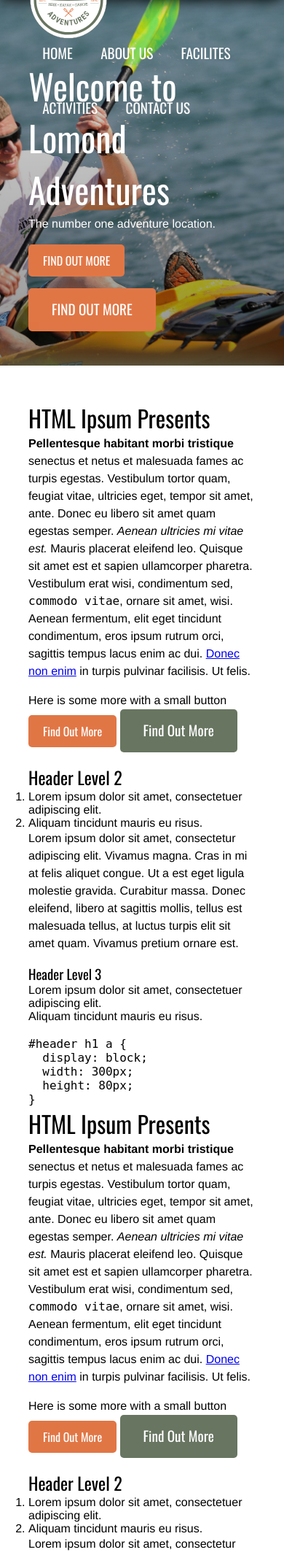
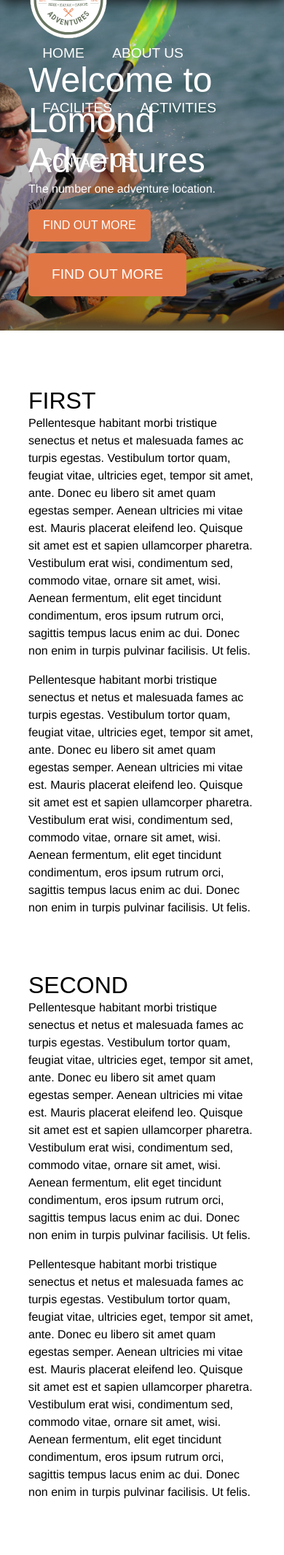
Before and after one commit to cjconnor24/OutdoorCentre, a PHP site: page / in a window 390 px wide. Shown: the part 75-2206 px from the top of the page at 73% size. Run offline with PHP 8.4, Linux system fonts and the light colour scheme.

Commit message:
Added some additional column logic for responsive grid

```diff
--- a/css/styles.css
+++ b/css/styles.css
@@ -1,5 +1,5 @@
 /*@import url('reset.css');*/
-@import url('https://fonts.googleapis.com/css?family=Oswald:400,700');
+/*@import url('https://fonts.googleapis.com/css?family=Oswald:400,700');*/
 html, * {
     padding:0;
     margin:0;
@@ -366,14 +366,32 @@ footer form button[type=submit]:hover {
 
 /* LARGER THAN 1024 */
 @media screen and (max-width:1024px){
-    .row [class*="col-"] {
-        width:100%;
-    }
-}
 
-
-/*@media screen and (max-width:1024px){*/
+    .col-m-1 { width: calc((100%/12)*1) ;}
+    .col-m-2 { width: calc((100%/12)*2) ;}
+    .col-m-3 { width: calc((100%/12)*3) ;}
+    .col-m-4 { width: calc((100%/12)*4) ;}
+    .col-m-5 { width: calc((100%/12)*5) ;}
+    .col-m-6 { width: calc((100%/12)*6) ;}
+    .col-m-7 { width: calc((100%/12)*7) ;}
+    .col-m-8 { width: calc((100%/12)*8) ;}
+    .col-m-9 { width: calc((100%/12)*9) ;}
+    .col-m-10 { width: calc((100%/12)*10) ;}
+    .col-m-11 { width: calc((100%/12)*11) ;}
+    .col-m-12 { width: calc((100%/12)*12) ;}
     /*.row [class*="col-"] {*/
         /*width:100%;*/
     /*}*/
-/*}*/
+}
+
+/*1280*/
+/*1024*/
+/*768*/
+/*640*/
+@media screen and (max-width:640px){
+    .row [class*="col-"] {
+        width:100%;
+        padding-left:0px;
+        padding-right:0px;
+    }
+}
--- a/index.php
+++ b/index.php
@@ -55,6 +55,31 @@
 <div class="body">
 
 <div class="container overlap">
+    <div class="row">
+        <div class="col-6 col-m-4">
+            <h1>FIRST</h1>
+            <p>Pellentesque habitant morbi tristique senectus et netus et malesuada fames ac turpis egestas. Vestibulum tortor quam, feugiat vitae, ultricies eget, tempor sit amet, ante. Donec eu libero sit amet quam egestas semper. Aenean ultricies mi vitae est. Mauris placerat eleifend leo. Quisque sit amet est et sapien ullamcorper pharetra. Vestibulum erat wisi, condimentum sed, commodo vitae, ornare sit amet, wisi. Aenean fermentum, elit eget tincidunt condimentum, eros ipsum rutrum orci, sagittis tempus lacus enim ac dui. Donec non enim in turpis pulvinar facilisis. Ut felis.</p>
+            <p>Pellentesque habitant morbi tristique senectus et netus et malesuada fames ac turpis egestas. Vestibulum tortor quam, feugiat vitae, ultricies eget, tempor sit amet, ante. Donec eu libero sit amet quam egestas semper. Aenean ultricies mi vitae est. Mauris placerat eleifend leo. Quisque sit amet est et sapien ullamcorper pharetra. Vestibulum erat wisi, condimentum sed, commodo vitae, ornare sit amet, wisi. Aenean fermentum, elit eget tincidunt condimentum, eros ipsum rutrum orci, sagittis tempus lacus enim ac dui. Donec non enim in turpis pulvinar facilisis. Ut felis.</p>
+        </div>
+
+        <div class="col-6 col-m-8">
+            <h1>SECOND</h1>
+            <p>Pellentesque habitant morbi tristique senectus et netus et malesuada fames ac turpis egestas. Vestibulum tortor quam, feugiat vitae, ultricies eget, tempor sit amet, ante. Donec eu libero sit amet quam egestas semper. Aenean ultricies mi vitae est. Mauris placerat eleifend leo. Quisque sit amet est et sapien ullamcorper pharetra. Vestibulum erat wisi, condimentum sed, commodo vitae, ornare sit amet, wisi. Aenean fermentum, elit eget tincidunt condimentum, eros ipsum rutrum orci, sagittis tempus lacus enim ac dui. Donec non enim in turpis pulvinar facilisis. Ut felis.</p>
+            <p>Pellentesque habitant morbi tristique senectus et netus et malesuada fames ac turpis egestas. Vestibulum tortor quam, feugiat vitae, ultricies eget, tempor sit amet, ante. Donec eu libero sit amet quam egestas semper. Aenean ultricies mi vitae est. Mauris placerat eleifend leo. Quisque sit amet est et sapien ullamcorper pharetra. Vestibulum erat wisi, condimentum sed, commodo vitae, ornare sit amet, wisi. Aenean fermentum, elit eget tincidunt condimentum, eros ipsum rutrum orci, sagittis tempus lacus enim ac dui. Donec non enim in turpis pulvinar facilisis. Ut felis.</p>
+        </div>
+
+        <div class="col-6 col-m-10">
+            <h1>THIRD</h1>
+            <p>Pellentesque habitant morbi tristique senectus et netus et malesuada fames ac turpis egestas. Vestibulum tortor quam, feugiat vitae, ultricies eget, tempor sit amet, ante. Donec eu libero sit amet quam egestas semper. Aenean ultricies mi vitae est. Mauris placerat eleifend leo. Quisque sit amet est et sapien ullamcorper pharetra. Vestibulum erat wisi, condimentum sed, commodo vitae, ornare sit amet, wisi. Aenean fermentum, elit eget tincidunt condimentum, eros ipsum rutrum orci, sagittis tempus lacus enim ac dui. Donec non enim in turpis pulvinar facilisis. Ut felis.</p>
+            <p>Pellentesque habitant morbi tristique senectus et netus et malesuada fames ac turpis egestas. Vestibulum tortor quam, feugiat vitae, ultricies eget, tempor sit amet, ante. Donec eu libero sit amet quam egestas semper. Aenean ultricies mi vitae est. Mauris placerat eleifend leo. Quisque sit amet est et sapien ullamcorper pharetra. Vestibulum erat wisi, condimentum sed, commodo vitae, ornare sit amet, wisi. Aenean fermentum, elit eget tincidunt condimentum, eros ipsum rutrum orci, sagittis tempus lacus enim ac dui. Donec non enim in turpis pulvinar facilisis. Ut felis.</p>
+        </div>
+
+        <div class="col-6 col-m-2">
+            <h1>FOURTH</h1>
+            <p>Pellentesque habitant morbi tristique senectus et netus et malesuada fames ac turpis egestas. Vestibulum tortor quam, feugiat vitae, ultricies eget, tempor sit amet, ante. Donec eu libero sit amet quam egestas semper. Aenean ultricies mi vitae est. Mauris placerat eleifend leo. Quisque sit amet est et sapien ullamcorper pharetra. Vestibulum erat wisi, condimentum sed, commodo vitae, ornare sit amet, wisi. Aenean fermentum, elit eget tincidunt condimentum, eros ipsum rutrum orci, sagittis tempus lacus enim ac dui. Donec non enim in turpis pulvinar facilisis. Ut felis.</p>
+            <p>Pellentesque habitant morbi tristique senectus et netus et malesuada fames ac turpis egestas. Vestibulum tortor quam, feugiat vitae, ultricies eget, tempor sit amet, ante. Donec eu libero sit amet quam egestas semper. Aenean ultricies mi vitae est. Mauris placerat eleifend leo. Quisque sit amet est et sapien ullamcorper pharetra. Vestibulum erat wisi, condimentum sed, commodo vitae, ornare sit amet, wisi. Aenean fermentum, elit eget tincidunt condimentum, eros ipsum rutrum orci, sagittis tempus lacus enim ac dui. Donec non enim in turpis pulvinar facilisis. Ut felis.</p>
+        </div>
+    </div>
 
 <?php include('ipsum.php');?>
 <?php include('ipsum.php');?>
```
